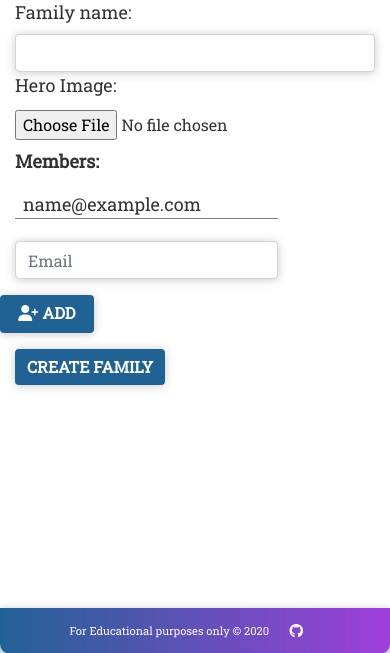
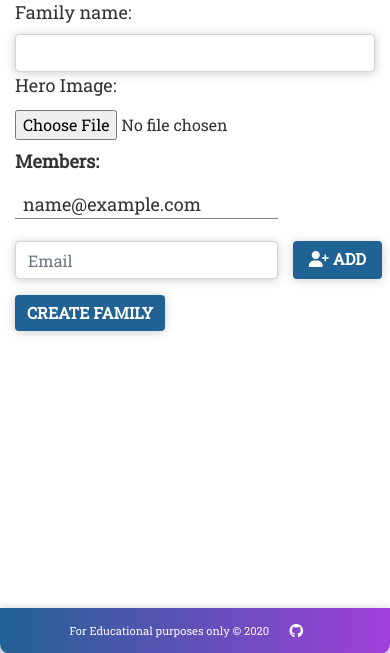
Before and after one commit to maliahavlicek/ci_hackathon_july_2020, a Django app: page /accounts/create_family/ in a window 390 px wide. Shown: the part 112-765 px from the top of the page. Run offline with Django 3.2, Linux system fonts and the light colour scheme; the visitor is signed in with stand-in values (Sample User, id 1); some libraries are stand-ins or nearby versions.

Commit message:
Fix  mobile device button overflow on adding/removing members

```diff
--- a/accounts/static/js/members.js
+++ b/accounts/static/js/members.js
@@ -59,9 +59,9 @@ function member_list() {
                     <div class="form-group col-9 mb-0">
                       <div class="member">${list[i].email}</div>
                     </div>
-                    <div class="form-group col-3 mb-0">
+                    <div class="form-group col-3 mb-0 p-0 pr-2">
                       <div class="form-group">
-                         <a onclick="remove('${list[i].email}');" class="form-control btn btn-primary"><i class="fas fa-user-times"></i> Remove</a>
+                         <a onclick="remove('${list[i].email}');" class="form-control btn btn-primary"><i class="fas fa-user-times"></i> Del</a>
                       </div>
                     </div>
                 </div>
--- a/accounts/templates/walls/create_family.html
+++ b/accounts/templates/walls/create_family.html
@@ -54,12 +54,10 @@
                         </div>
                     </div>
                 </div>
-            </div>
-            <div class="row">
-                <div class="form-group member-entry col-3 mb-0 p-0 pr-1">
+                <div class="form-group member-entry col-3 mb-0 p-0 pr-2">
                     <div class="form-group">
-                        <div class><a onclick="add_member();" id="add_member" class="form-control btn btn-primary"><i
-                                class="fas fa-user-plus"></i> Add</a></div>
+                        <a onclick="add_member();" id="add_member" class="form-control btn btn-primary"><i
+                                class="fas fa-user-plus"></i> Add</a>
                     </div>
                 </div>
             </div>
```
